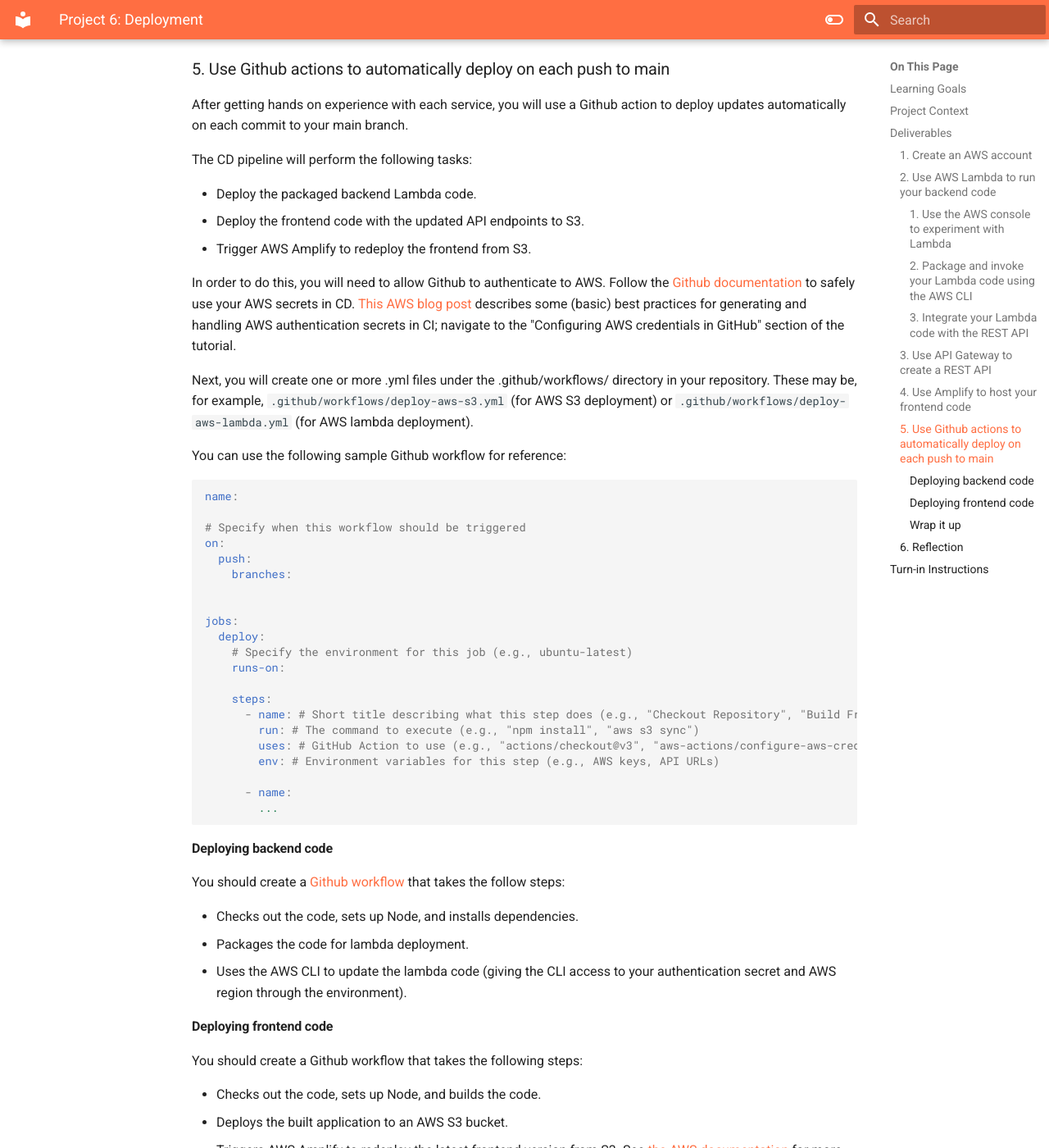
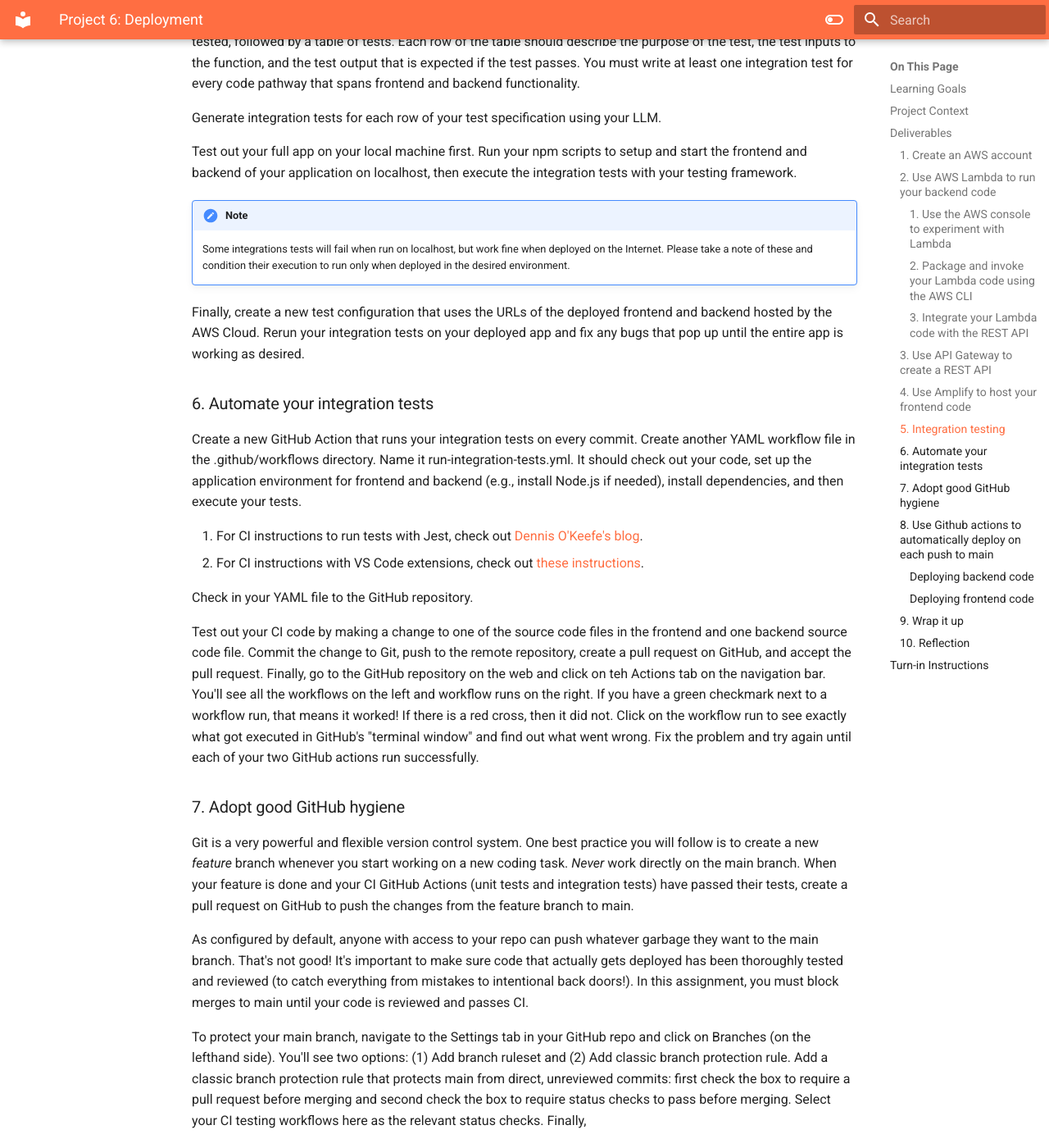
Before and after one commit to AI-Developer-Tools/ai-developer-tools.github.io, an MkDocs documentation site: the page built from docs/project/p6.md, in a window 1280 px wide and 1400 px high, scrolled down 2915 px. Shown: the whole window at 82% size. Built offline with MkDocs 1.6.1 and Material for MkDocs 9.7.7, drawn with Linux system fonts in a browser that asks for light colours; some of the changed text lies outside the part shown.

Commit message:
Finished content.

````diff
--- a/docs/project/p6.md
+++ b/docs/project/p6.md
@@ -25,11 +25,11 @@
 
 Your backend should publish its public interfaces via REST API. You will use AWS [API Gateway](https://aws.amazon.com/api-gateway/) to expose your public endpoints for web users (or applications) to interact with.
 
-Next, you will use AWS S3 and Amplify to host your frontend application. S3 is cloud storage for basically anything. You'll use it to store the files for the frontend of your application. Amplify integrates with S3 to store and serve static web assets, like HTML, CSS, and JS files. You will set up Amplify to host your application frontend.
+Next, you will use AWS Amplify to host your frontend application. Amplify will store and serve static web assets, like HTML, CSS, and JS files, that comprise your application frontend.
 
-Finally, if you haven't done it yet, you must use a "hygienic" GitHub branch practice. Whenever working on a new task, create a new feature branch. *Never* work directly on the main branch. When you are done writing your feature and it has been fully tested, create a pull request (PR) to push the changes from your feature branch to the main branch. If you don't have one yet, create a GitHub action that runs your *integration* tests on PR creation. These should test application code paths that connect your frontend and backend code (as well as any third-party applications or web services). Finally, when your integration tests pass, have a *different* person on your team approve the PR.
+Now is the time to implement integration tests. These are tests that exercise the frontend to backend (and vice versa) code paths in your app. You will learn to run these integration tests on localhost and in the cloud and run them on every checkin.
 
-In the final step of P6, you will set up a GitHub action to deploy your frontend code to S3 and your backend code to Lambda after each pull request has been approved.
+At the end, you will set up GitHub actions to deploy your frontend code to Amplify and your backend code to Lambda after each pull request has been approved.
 
 ### 1. Create an AWS account
 
@@ -76,51 +76,56 @@
 
 To complete this part of the assignment, refer to the [AWS Amplify tutorial](https://docs.aws.amazon.com/amplify/latest/userguide/getting-started-next.html) for deploying a web application by connecting Amplify to your GitHub repository.
 
-### 5. Use Github actions to automatically deploy on each push to main
+### 5. Integration testing
 
-After getting hands on experience with each service, you will use a Github action to deploy updates automatically on each commit to your main branch.
+Ask your LLM to write an English-language test specification for the code pathways that require the execution of frontend and backend code together. Each specification should contain a list of all functionality that needs to be tested, followed by a table of tests. Each row of the table should describe the purpose of the test, the test inputs to the function, and the test output that is expected if the test passes. You must write at least one integration test for every code pathway that spans frontend and backend functionality.
+
+Generate integration tests for each row of your test specification using your LLM.
+
+Test out your full app on your local machine first. Run your npm scripts to setup and start the frontend and backend of your application on localhost, then execute the integration tests with your testing framework.
+
+!!! note
+    Some integrations tests will fail when run on localhost, but work fine when deployed on the Internet. Please take a note of these and condition their execution to run only when deployed in the desired environment.
+
+Finally, create a new test configuration that uses the URLs of the deployed frontend and backend hosted by the AWS Cloud. Rerun your integration tests on your deployed app and fix any bugs that pop up until the entire app is working as desired.
+
+
+### 6. Automate your integration tests
+
+Create a new GitHub Action that runs your integration tests on every commit. Create another YAML workflow file in the .github/workflows directory. Name it run-integration-tests.yml. It should check out your code, set up the application environment for frontend and backend (e.g., install Node.js if needed), install dependencies, and then execute your tests.
+
+  1. For CI instructions to run tests with Jest, check out [Dennis O'Keefe's blog](https://www.dennisokeeffe.com/blog/2021-10-27-jest-with-github-actions).
+  1. For CI instructions with VS Code extensions, check out [these instructions](https://code.visualstudio.com/api/working-with-extensions/continuous-integration).
+
+Check in your YAML file to the GitHub repository.
+
+Test out your CI code by making a change to one of the source code files in the frontend and one backend source code file. Commit the change to Git, push to the remote repository, create a pull request on GitHub, and accept the pull request. Finally, go to the GitHub repository on the web and click on teh Actions tab on the navigation bar. You'll see all the workflows on the left and workflow runs on the right. If you have a green checkmark next to a workflow run, that means it worked! If there is a red cross, then it did not. Click on the workflow run to see exactly what got executed in GitHub's "terminal window" and find out what went wrong. Fix the problem and try again until each of your two GitHub actions run successfully.
+
+### 7. Adopt good GitHub hygiene
+
+Git is a very powerful and flexible version control system. One best practice you will follow is to create a new *feature* branch whenever you start working on a new coding task. *Never* work directly on the main branch. When your feature is done and your CI GitHub Actions (unit tests and integration tests) have passed their tests, create a pull request on GitHub to push the changes from the feature branch to main.
+
+As configured by default, anyone with access to your repo can push whatever garbage they want to the main branch. That's not good! It's important to make sure code that actually gets deployed has been thoroughly tested and reviewed (to catch everything from mistakes to intentional back doors!). In this assignment, you must block merges to main until your code is reviewed and passes CI.
+
+To protect your main branch, navigate to the Settings tab in your GitHub repo and click on Branches (on the lefthand side). You'll see two options: (1) Add branch ruleset and (2) Add classic branch protection rule. Add a classic branch protection rule that protects main from direct, unreviewed commits: first check the box to require a pull request before merging and second check the box to require status checks to pass before merging. Select your CI testing workflows here as the relevant status checks. Finally,
+
+
+### 8. Use Github actions to automatically deploy on each push to main
+
+After getting hands on experience with each service, you will use a Github action to deploy updates automatically on each push to your main branch.
 
 The CD pipeline will perform the following tasks:
 
 - Deploy the packaged backend Lambda code.
-- Deploy the frontend code with the updated API endpoints to S3.
-- Trigger AWS Amplify to redeploy the frontend from S3.
+- Trigger AWS Amplify to redeploy the frontend.
 
 In order to do this, you will need to allow Github to authenticate to AWS.
-Follow the [Github documentation](https://docs.github.com/en/actions/security-for-github-actions/security-guides/using-secrets-in-github-actions) to safely use your AWS secrets in CD. [This AWS blog post](https://aws.amazon.com/blogs/compute/using-github-actions-to-deploy-serverless-applications/) describes some (basic) best practices for generating and handling AWS authentication secrets in CI; navigate to the "Configuring AWS credentials in GitHub" section of the tutorial.
+Follow the [Github documentation](https://docs.github.com/en/actions/security-for-github-actions/security-guides/using-secrets-in-github-actions) to safely use your AWS secrets in CD. This [AWS blog post](https://aws.amazon.com/blogs/compute/using-github-actions-to-deploy-serverless-applications/) describes some (basic) best practices for generating and handling AWS authentication secrets in CI; navigate to the "Configuring AWS credentials in GitHub" section of the tutorial.
 
-Next, you will create one or more .yml files under the .github/workflows/ directory in your repository.
-These may be, for example, `.github/workflows/deploy-aws-s3.yml` (for AWS S3 deployment) or
-`.github/workflows/deploy-aws-lambda.yml` (for AWS lambda deployment).
-
-You can use the following sample Github workflow for reference:
-```yaml
-name:
-
-# Specify when this workflow should be triggered
-on:
-  push:
-    branches:
-
-
-jobs:
-  deploy:
-    # Specify the environment for this job (e.g., ubuntu-latest)
-    runs-on:
-
-    steps:
-      - name: # Short title describing what this step does (e.g., "Checkout Repository", "Build Frontend")
-        run: # The command to execute (e.g., "npm install", "aws s3 sync")
-        uses: # GitHub Action to use (e.g., "actions/checkout@v3", "aws-actions/configure-aws-credentials@v3")
-        env: # Environment variables for this step (e.g., AWS keys, API URLs)
-
-      - name:
-        ...
-```
 
 #### Deploying backend code
 
-You should create a [Github workflow](https://docs.github.com/en/actions/writing-workflows) that takes the follow steps:
+You should create a [Github workflow](https://docs.github.com/en/actions/writing-workflows) named deploy-aws-lambda.yml that takes the follow steps:
 
 - Checks out the code, sets up Node, and installs dependencies.
 - Packages the code for lambda deployment.
@@ -128,18 +133,13 @@
 
 #### Deploying frontend code
 
-You should create a Github workflow that takes the following steps:
+You should create a Github workflow named deploy-aws-amplify.yml that takes the following steps:
 
 - Checks out the code, sets up Node, and builds the code.
-- Deploys the built application to an AWS S3 bucket.
-- Triggers AWS Amplify to redeploy the latest frontend version from S3. See [the AWS documentation](https://docs.aws.amazon.com/amplify/latest/userguide/setting-up-GitHub-access.html) for more.
+- Triggers AWS Amplify to redeploy the latest frontend version from your repository. See the [AWS documentation](https://docs.aws.amazon.com/amplify/latest/userguide/setting-up-GitHub-access.html) for more.
 
 
-
-
-
-
-#### Wrap it up
+### 9. Wrap it up
 
 Edit the README.md file for your project.
 
@@ -147,11 +147,13 @@
   1. Provide all the instructions needed for a random person on the Internet who forks your codebase to set up AWS to deploy your application.
 
 
-### 6. Reflection
+### 10. Reflection
 
 Write a 500-word (i.e., one-page) reflection on:
 
   1. How effective was the LLM in helping you understand how to deploy to AWS? What did you like about it? What was wrong with it? How many times did you have to change your prompt to get it to explain the information in a way you could understand?
+  1. How difficult was it to change habits and stop committing directly to main? Did you have to ask your team to change their practices to ensure minimal delays for accepting your pull requests? How do you feel about this feature branch practice? What are the pros and cons?
+
 
 ---
 
@@ -159,6 +161,16 @@
 
 Please turn in a single document that contains these parts:
 
+  1. Deploy your app to AWS Amplify and Lambda. Keep your app deployed until the instructors let you know that they've checked this part out.
+     1. Provide a link to your Amplify frontend deployment.
+     1. Provide a link to your Lambda backend REST function.
+  1. The integration test specification.
+  1. Provide a Git repository link to the test code files that implement your integration test specs.
+  1. Copy-paste in the test output from running your integration tests on localhost.
+  1. Copy-paste in the test output from running your integration tests in the cloud.
+  1. Provide a Git repository link to your run-integration-tests.yml file.
+  1. Provide a Git repository link to your deploy-aws-amplify.yml file.
+  1. Provide a Git repository link to your deploy-aws-lambda.yml file.
   1. Provide a link to your project's README in GitHub.
-  1. A 1-page reflection as in the [Reflection](#6-reflection) section.
+  1. A 1-page reflection as in the [Reflection](#10-reflection) section.
   1. Copy-paste logs of all LLM interactions you used during this sprint. Identify the name and version of the LLM used.
````
